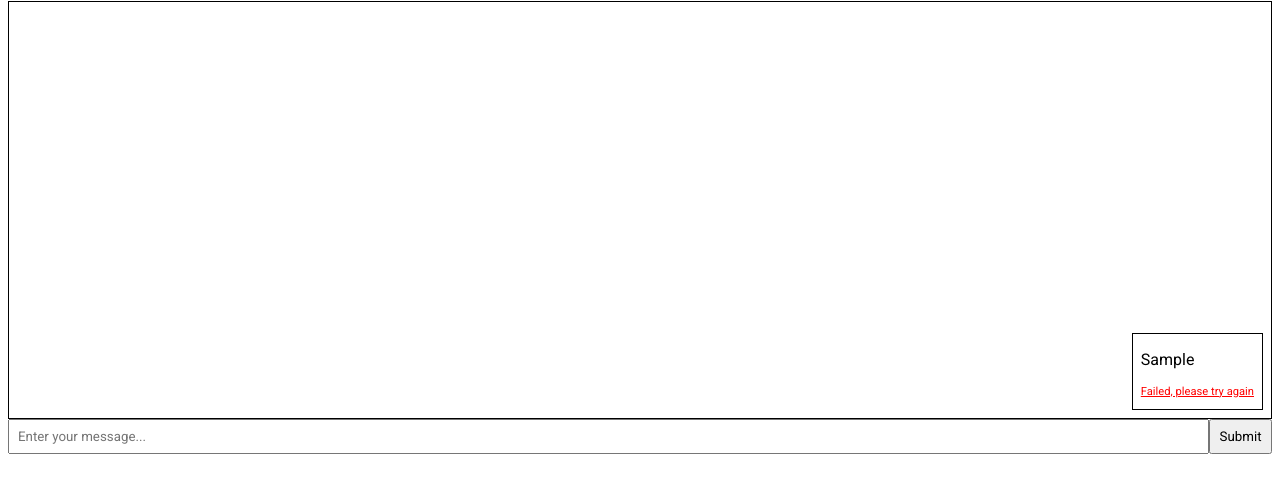
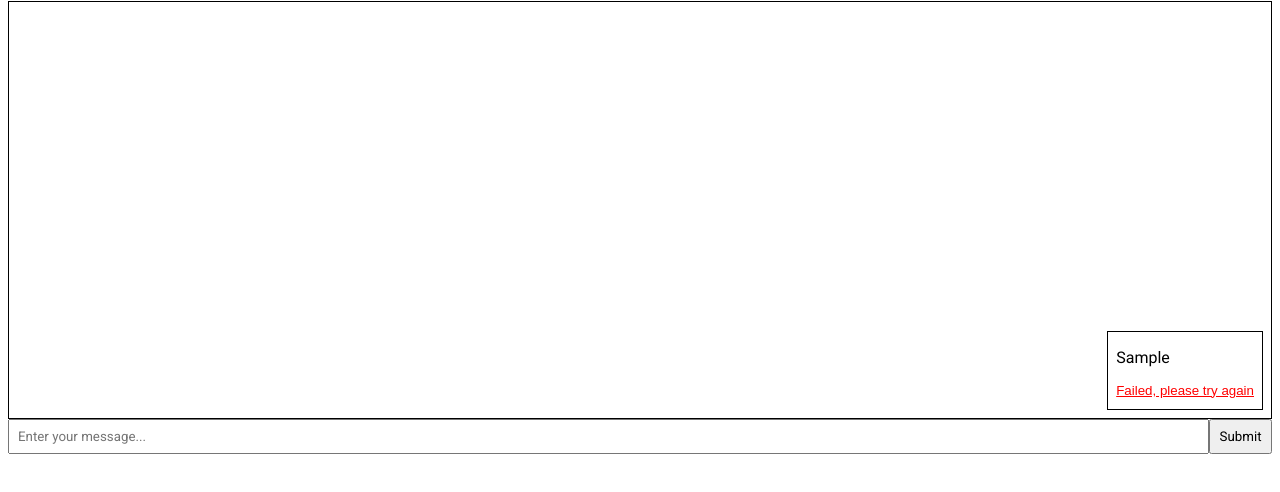
Before and after one commit to christabridges/really-not-instant, a plain HTML site: page ReallyNotInstantFrontend/index.html in a window 1280 px wide. Both pictures are taken after typing "Sample" into the empty fields and a click on the input 1240 px from the left and 516 px from the top of the page. Shown: the part 80-572 px from the top of the page. Drawn offline with Linux system fonts and the light colour scheme; no server answers.

Commit message:
Swap out a tag for button for the retry

```diff
--- a/ReallyNotInstantFrontend/script.js
+++ b/ReallyNotInstantFrontend/script.js
@@ -30,10 +30,10 @@ async function sendMessage(message, messageId) {
             return;
         }
 
-        addFailedMessageLink(messageStatusElement, messageId);
+        addFailedMessageButton(messageStatusElement, messageId);
     })
     .catch((error) => {
-        addFailedMessageLink(messageStatusElement, messageId);
+        addFailedMessageButton(messageStatusElement, messageId);
     })
 
 }
@@ -66,14 +66,13 @@ function displayMessageToSend(message, messageId) {
     conversationContainer.insertBefore(messageContainerElement, conversationContainer.firstChild);
 }
 
-function addFailedMessageLink(messageStatusElement, messageId) {
+function addFailedMessageButton(messageStatusElement, messageId) {
     messageStatusElement.innerText = "";
-    const messageFailedLink = document.createElement("a");
-    messageFailedLink.setAttribute("href", "javascript:;");
-    messageFailedLink.addEventListener("click", () => retrySendMessage(messageId));
-    messageFailedLink.innerText = "Failed, please try again";
-    messageFailedLink.setAttribute("class", "senderMessageFailedLink");
-    messageStatusElement.appendChild(messageFailedLink);
+    const messageFailedButton = document.createElement("button");
+    messageFailedButton.addEventListener("click", () => retrySendMessage(messageId));
+    messageFailedButton.innerText = "Failed, please try again";
+    messageFailedButton.setAttribute("class", "senderMessageFailedButton");
+    messageStatusElement.appendChild(messageFailedButton);
 }
 
 async function retrySendMessage(messageId) {
--- a/ReallyNotInstantFrontend/styles.css
+++ b/ReallyNotInstantFrontend/styles.css
@@ -4,6 +4,14 @@ body {
 
 input {
     font-family: inherit;
+}
+
+button {
+    cursor: pointer;
+}
+
+input[type="submit"] {
+    cursor: pointer;
 }
 
 #messageBox {
@@ -43,8 +51,12 @@ input {
     font-size: 0.7em;
 }
 
-.senderMessageFailedLink {
+.senderMessageFailedButton {
     color: #FF0000;
+    background-color: #FFFFFF;
+    border: none;
+    text-decoration: underline;
+    padding: 0;
 }
 
 #test {
```
